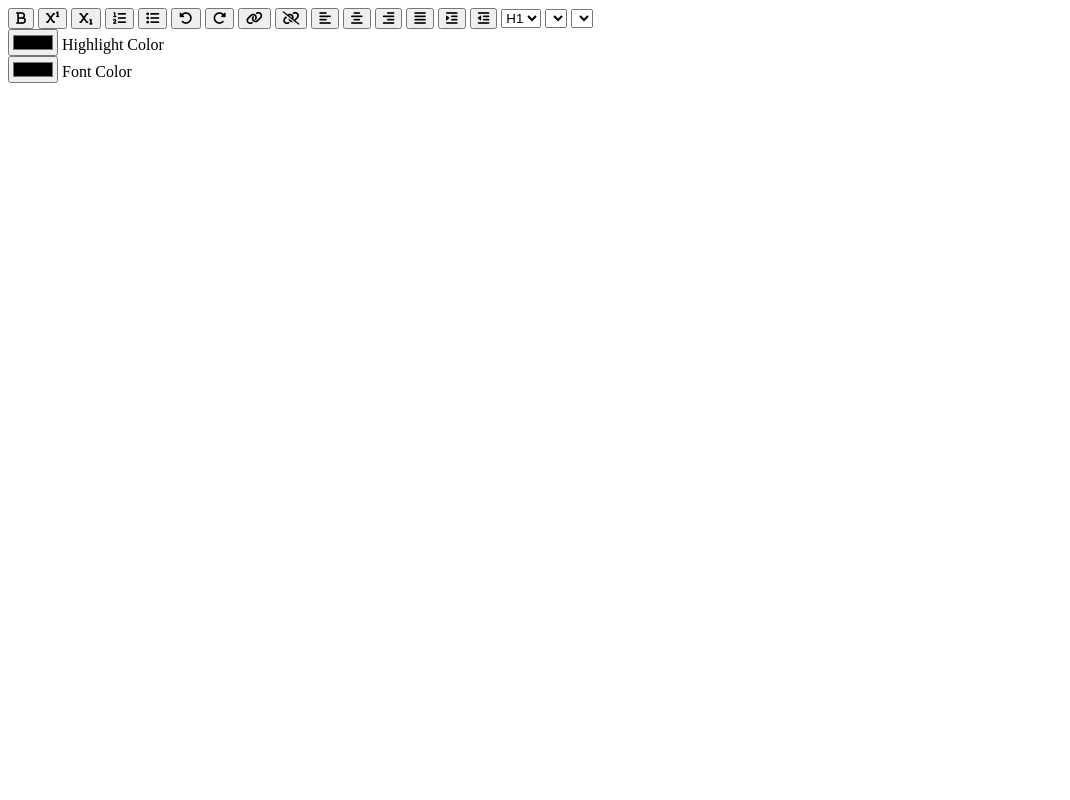
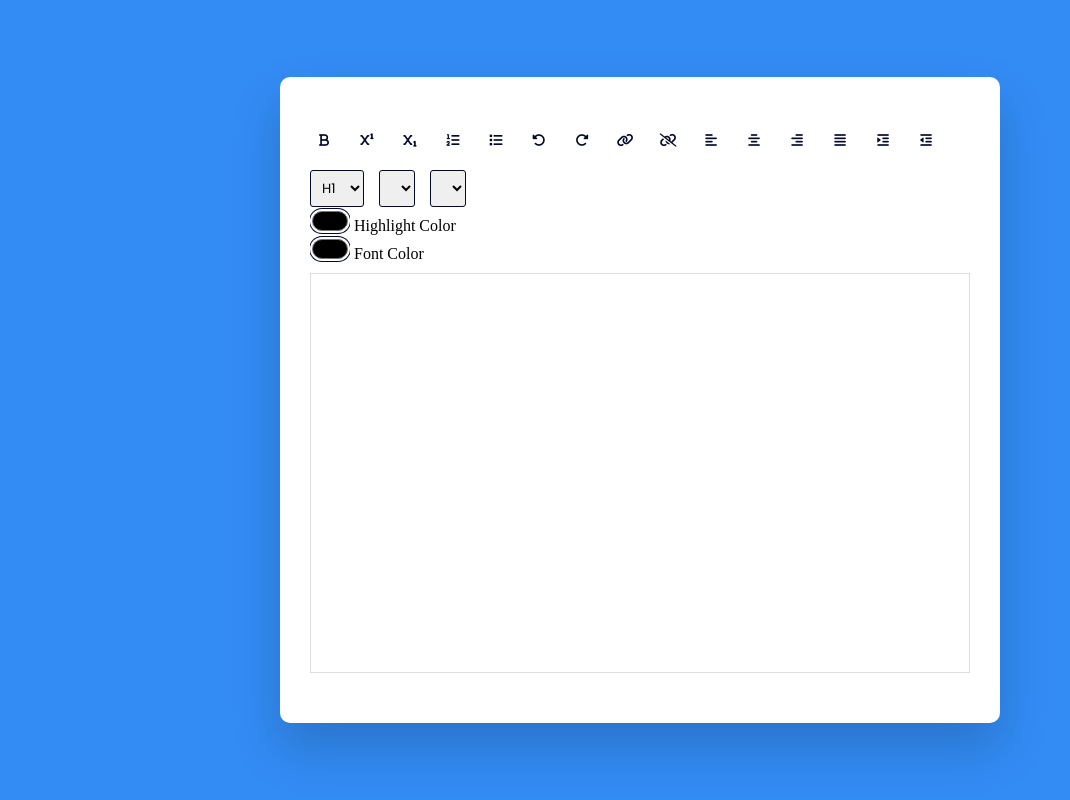
Before and after one commit to mxdara/JS-rich-text-editor, a plain HTML site: page index.html in a window 1280 px wide. Shown: the whole page, without its empty margins (0-1070 px from the left). Drawn offline with Linux system fonts and the light colour scheme.

Commit message:
frontend

```diff
--- a/index.html
+++ b/index.html
@@ -80,9 +80,9 @@
             <label for="foreColor">Font Color</label>
         </div>
 
+    <div id="text-input" contenteditable="true"></div>
+    </div>
 
-    </div>
-    <div id="text-input" contenteditable="true"></div>
 
     <script src="script.js"></script>
 </body>
--- a/style.css
+++ b/style.css
@@ -0,0 +1,87 @@
+@import url('https://fonts.googleapis.com/css2?family=Poppins:wght@300;400;500;600;700&display=swap');
+
+*{
+    padding: 0;
+    margin: 0;
+    box-sizing: border-box;
+}
+
+body{
+    background-color: #338cf4;
+}
+
+.container{
+    background-color: #fff;
+    width: 90vmin;
+    padding: 50px 30px;
+    position: absolute;
+    transform: translate(-50%, -50%);
+    left: 50%;
+    top: 50%;
+    border-radius: 10px;
+    box-shadow: 0 25px 50px rgba(7, 20, 35, 0.2);
+}
+
+.options{
+    display: flex;
+    flex-wrap: wrap;
+    align-items: center;
+    gap: 15px;
+}
+
+button{
+    width: 28px;
+    height: 28px;
+    display: grid;
+    place-items: center;
+    border-radius: 3px;
+    border: none;
+    background-color: #fff;
+    outline: none;
+    color: #020929;
+    cursor: pointer;
+}
+
+select{
+    padding: 7px;
+    border: 1px solid #020929;
+    border-radius: 3px;
+    cursor: pointer;
+}
+
+.options label,
+.options select{
+    font-family: 'Poppins', sans-serif;
+}
+
+input[type="color"]{
+    -webkit-appearance: none;
+    -moz-appearance: none;
+    appearance: none;
+    background-color: transparent;
+    width: 40px;
+    height: 28px;
+    border: none;
+    cursor: pointer;
+}
+
+input[type="color"]::-webkit-color-swatch{
+    border-radius: 15px;
+    box-shadow: 0 0 0 2px #fff, 0 0 0 3px #020929;
+}
+
+input[type="color"]::-moz-color-swatch{
+    border-radius: 15px;
+    box-shadow: 0 0 0 2px #fff, 0 0 0 3px #020929;
+}
+
+#text-input{
+    margin-top: 10px;
+    border: 1px solid #ddd;
+    padding: 20px;
+    height: 50vh;
+}
+
+.active{
+    background-color: #e0e9ff;
+}
```
